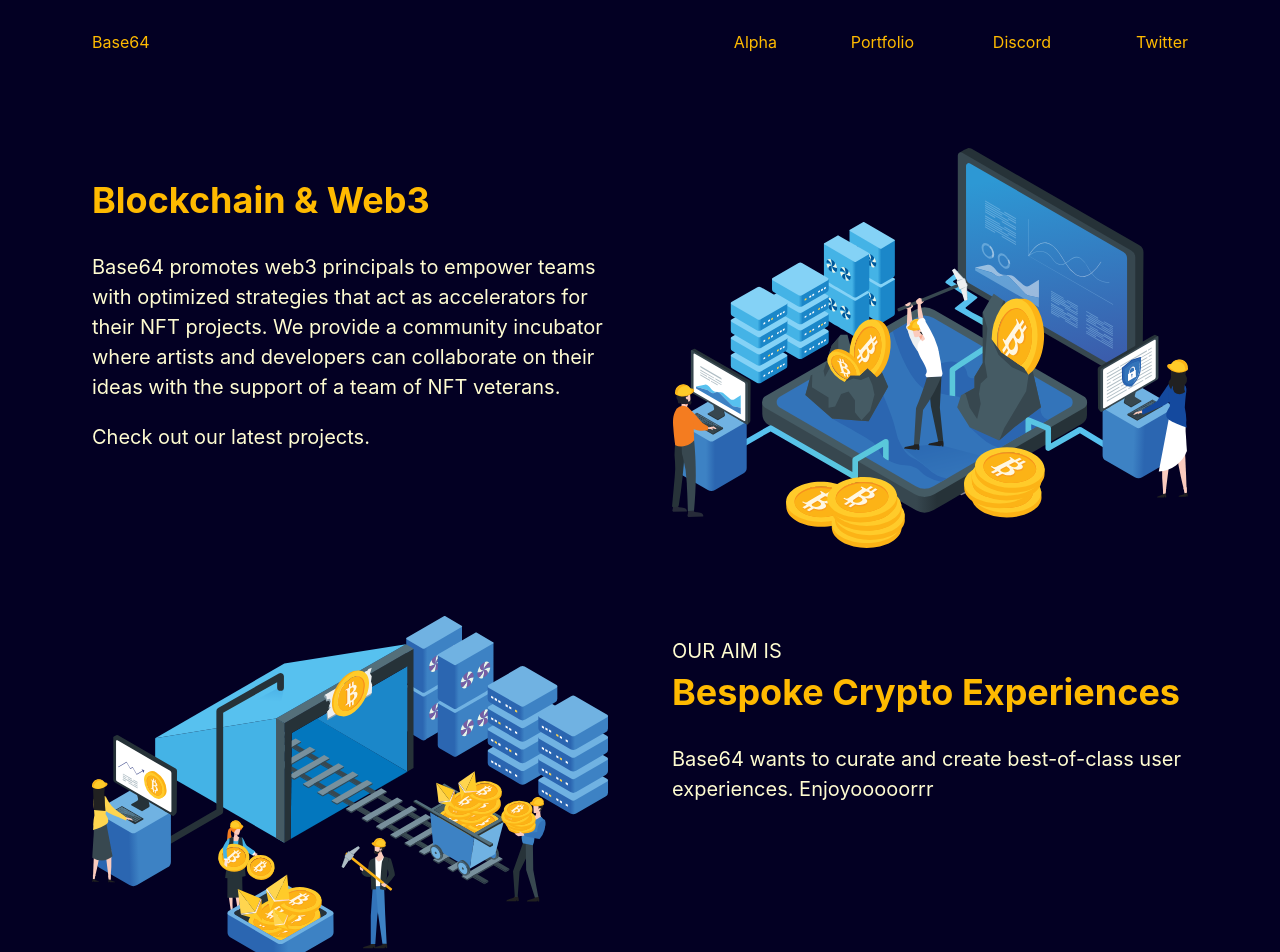
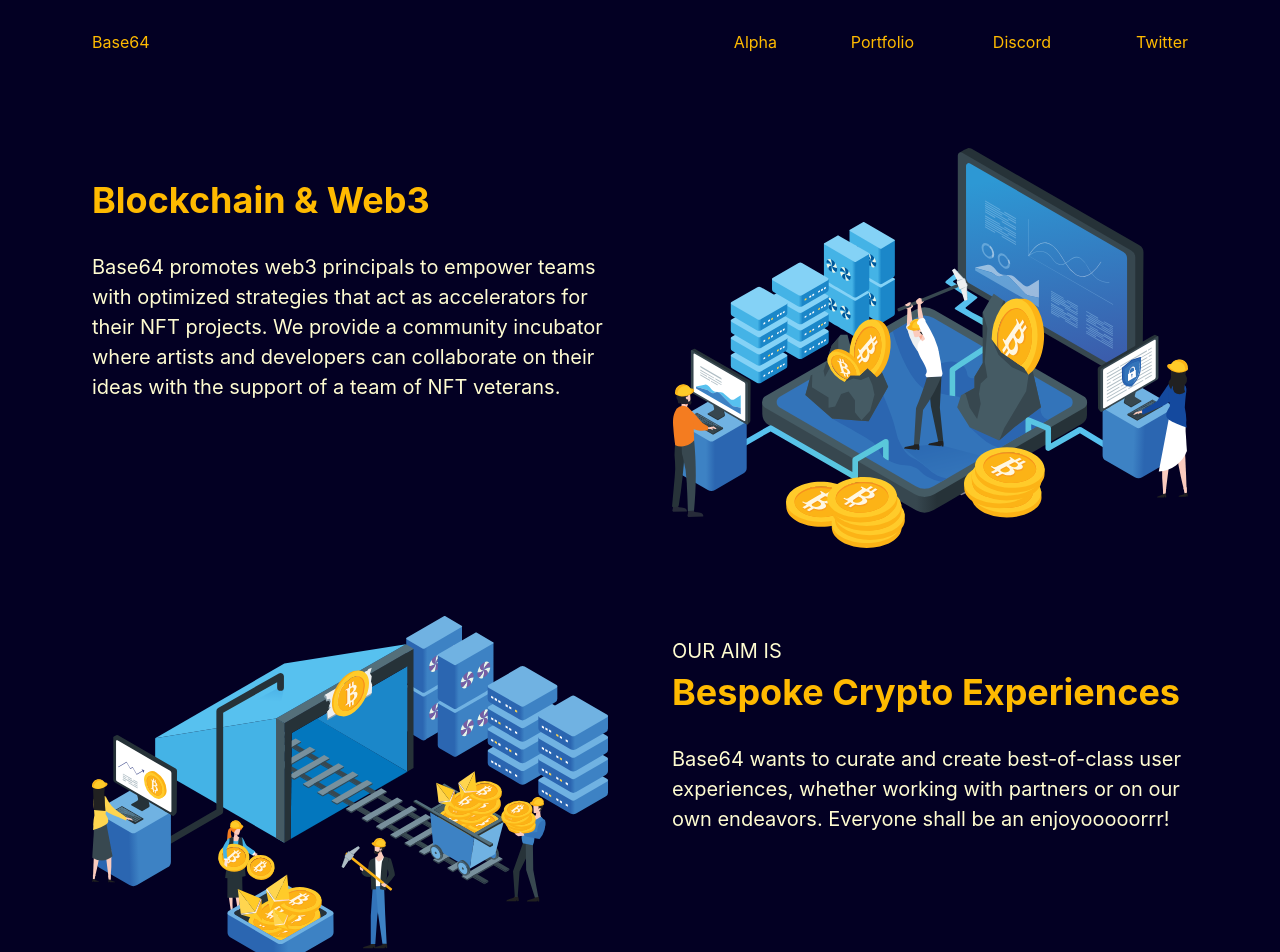
Before and after one commit to base64tech/base64tech.github.io, a Next.js app: page / in a window 1280 px wide. Shown: the top 952 px of the page. Built offline with nearby package versions, Linux system fonts and the light colour scheme.

Commit message:
chore: copy

```diff
--- a/pages/index.tsx
+++ b/pages/index.tsx
@@ -22,7 +22,7 @@
           <div>
             <h2 className={styles.h2}>Blockchain & Web3</h2>
             <p className={styles.p}>Base64 promotes web3 principals to empower teams with optimized strategies that act as accelerators for their NFT projects. We provide a community incubator where artists and developers can collaborate on their ideas with the support of a team of NFT veterans.</p>
-            <p className={styles.p}>Check out our latest projects.</p>
+            {/* <p className={styles.p}>Check out our latest projects.</p> */}
           </div>
           <div>
             <img src="/assets/img/asset-1.svg" />
@@ -37,7 +37,7 @@
             <h2 className={styles.h2}>Bespoke Crypto Experiences</h2>
             {/* <p className={styles.p}>We deliver an overall solution including:</p> */}
             <p className={styles.p}>
-              Base64 wants to curate and create best-of-class user experiences. Enjoyooooorrr
+              Base64 wants to curate and create best-of-class user experiences, whether working with partners or on our own endeavors. Everyone shall be an enjoyooooorrr!
             </p>
           </div>
 
```
